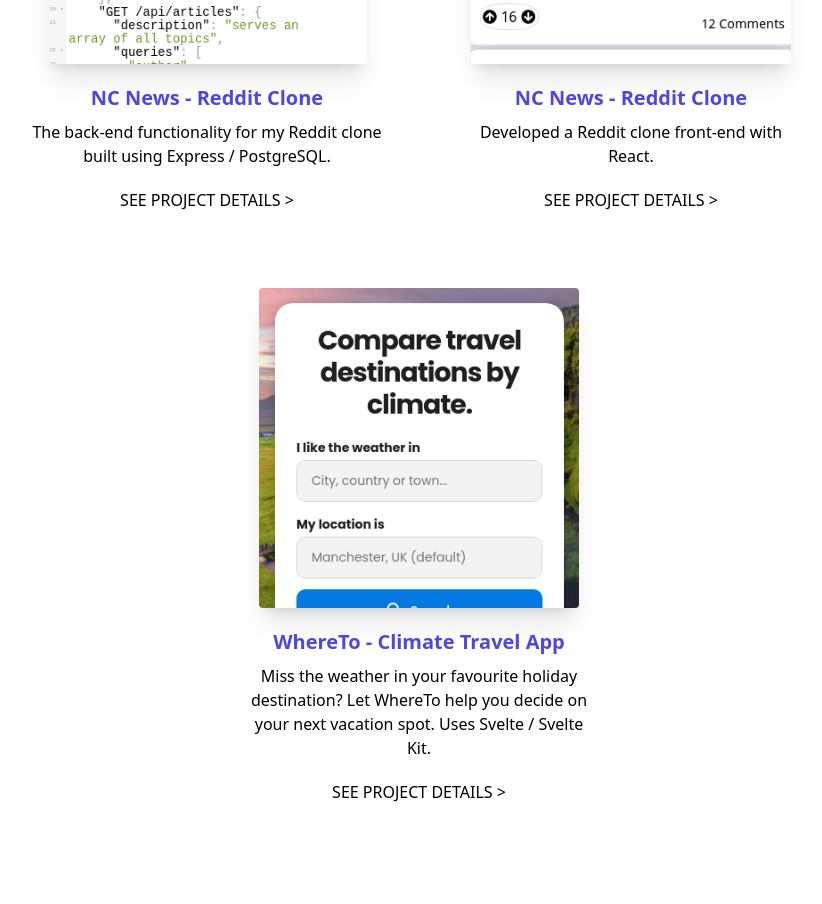
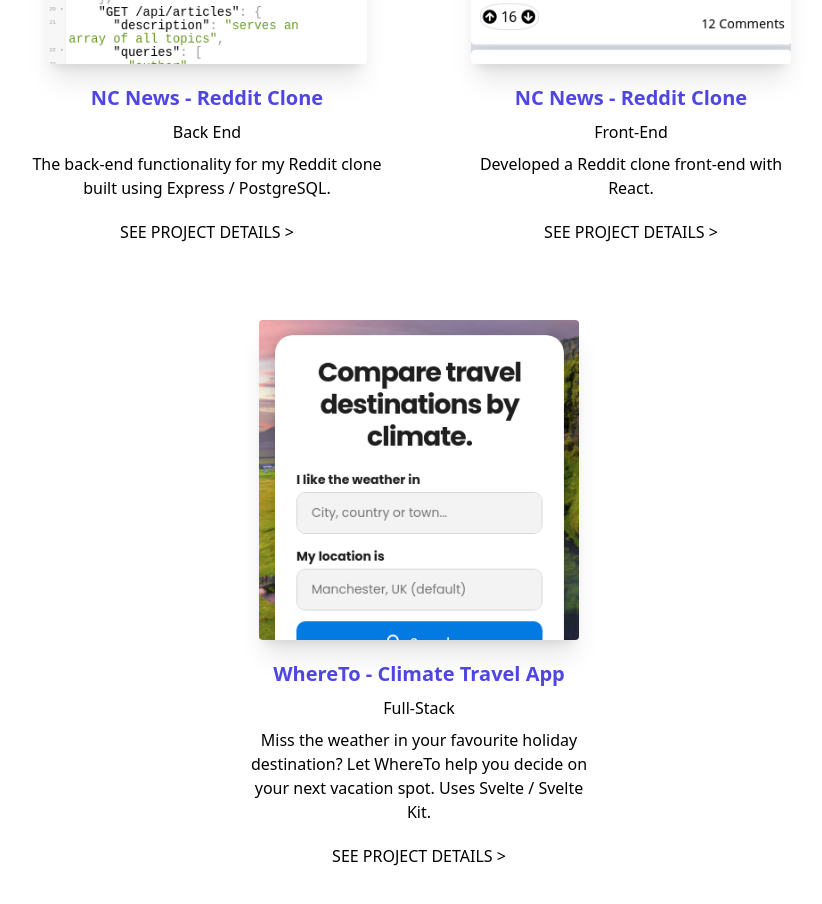
Before and after one commit to benwestondigital/next-portfolio, a Next.js app: page / in a window 1280 px wide. Shown: the part 2420-3324 px from the top of the page, without its empty margins (221-1043 px from the left). Built offline with nearby package versions, Linux system fonts and the light colour scheme.

Commit message:
add project type

```diff
--- a/components/SingleProject.jsx
+++ b/components/SingleProject.jsx
@@ -18,6 +18,7 @@ const SingleProject = ({ project: { slug, frontmatter } }) => {
         <h2 className='text-xl m-2 mt-5 text-indigo-600 font-semibold'>
           {frontmatter.title}
         </h2>
+        <h3 className='mx-2 mb-2'>{frontmatter.type}</h3>
         <p className='text-center font-normal mx-2 mb-5 flex-wrap'>
           {frontmatter.description}
         </p>
```
